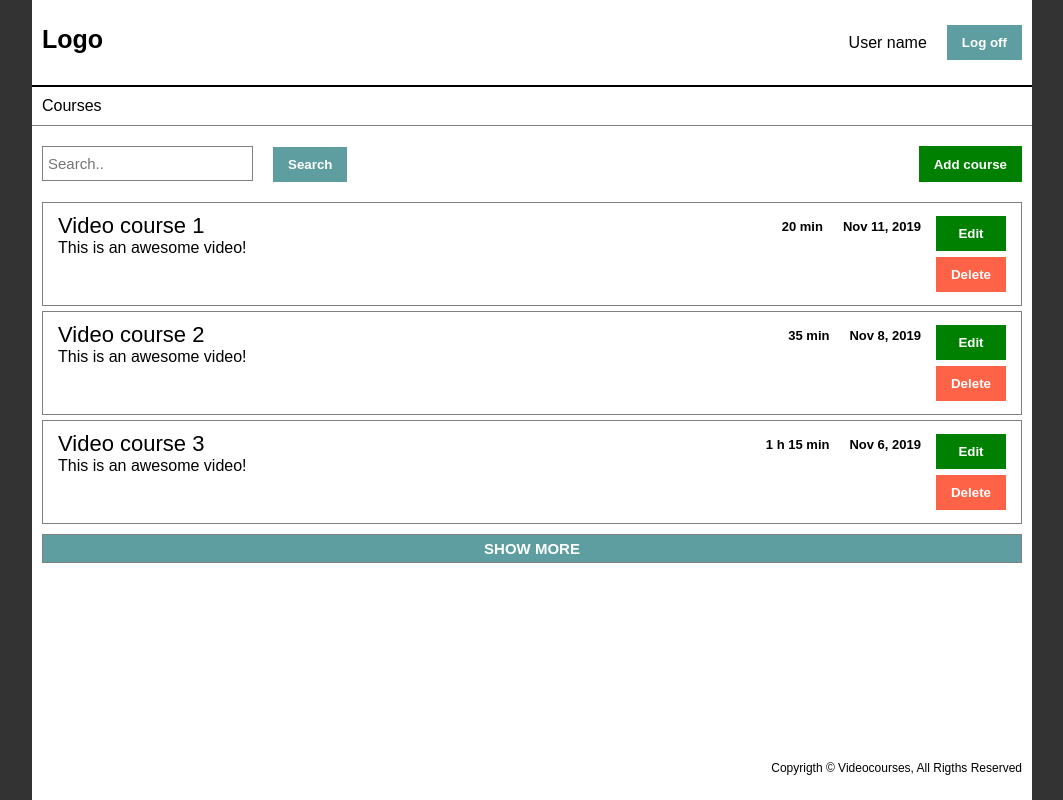
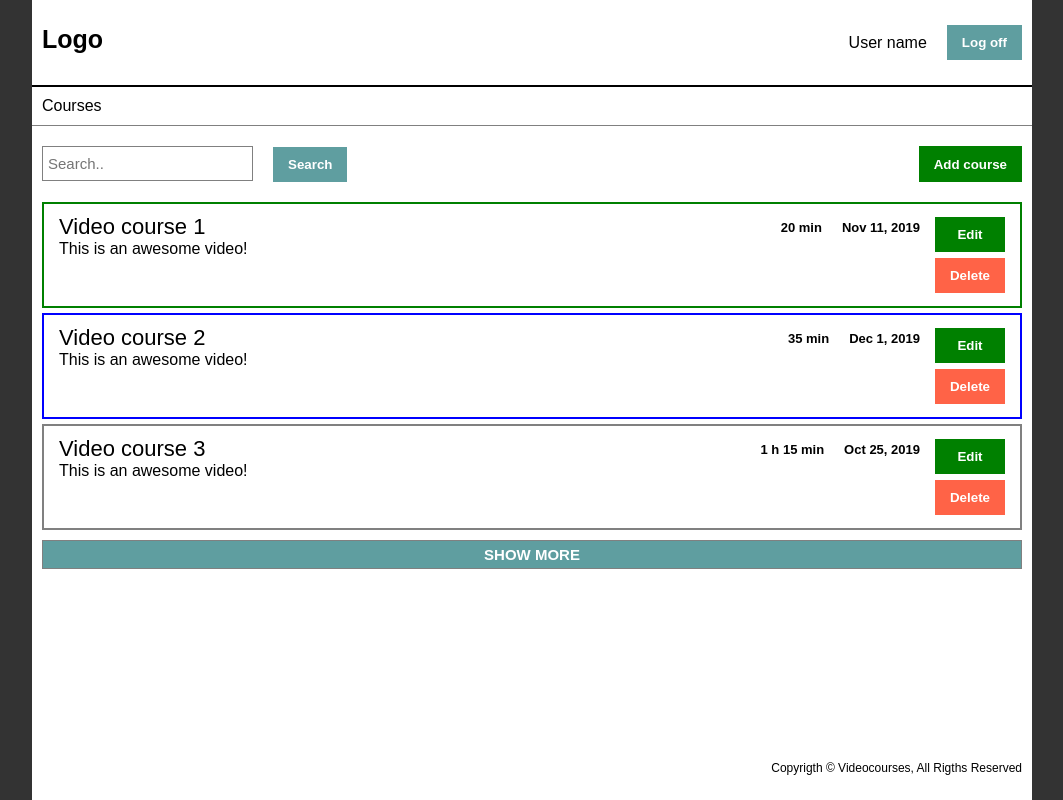
Before and after one commit to andrew-vorontsov/first-angular, an Angular app: page /courses-page in a window 1280 px wide. Shown: the whole page, without its empty margins (108-1171 px from the left). Built offline with nearby package versions, Linux system fonts and the light colour scheme.

Commit message:
add border color directive

```diff
--- a/common/constants.ts
+++ b/common/constants.ts
@@ -14,14 +14,14 @@ export class Constants {
         {
           id : 2,
           title: 'Video course 2',
-          creationDate: 1573193111111,
+          creationDate: 1575193111111,
           duration: 1000*60*35,
           description: 'This is an awesome video!',
         },
         {
           id : 3,
           title: 'Video course 3',
-          creationDate: 1573041122222,
+          creationDate: 1572041122222,
           duration: 1000*60*75,
           description: 'This is an awesome video!',
         },
--- a/src/app/app.module.ts
+++ b/src/app/app.module.ts
@@ -12,7 +12,7 @@ import { ROUTES } from './app-router';
 
 @NgModule({
   declarations: [
-    AppComponent,
+    AppComponent
   ],
   imports: [
     BrowserModule,
--- a/src/app/core/core.module.ts
+++ b/src/app/core/core.module.ts
@@ -9,7 +9,7 @@ import { FormsModule } from '@angular/forms';
 
 
 @NgModule({
-  declarations: [HeaderComponent, FooterComponent, BreadcrumbsComponent, SearchPanelComponent],
+  declarations: [HeaderComponent, FooterComponent, BreadcrumbsComponent, SearchPanelComponent,],
   imports: [
     CommonModule,
     FormsModule
--- a/src/app/core/header/header.component.ts
+++ b/src/app/core/header/header.component.ts
@@ -1,5 +1,4 @@
 import { Component, OnInit } from '@angular/core';
-
 @Component({
   selector: 'app-header',
   templateUrl: './header.component.html',
--- a/src/app/core/search-panel/search-panel.component.ts
+++ b/src/app/core/search-panel/search-panel.component.ts
@@ -12,7 +12,8 @@ export class SearchPanelComponent implements OnInit {
   public searchValue: string = '';
 
   onSearchButtonClick() {
-    console.log(this.searchValue)
+    console.log(this.searchValue);
+    this.searchValue = '';
   }
 
   ngOnInit() {
--- a/src/app/courses/courses-list-item/courses-list-item.component.css
+++ b/src/app/courses/courses-list-item/courses-list-item.component.css
@@ -1,5 +1,7 @@
 .courses {
-    border: 1px solid grey;
+    border-style: solid;
+    border-width: 2px;
+    border-color: grey;
     margin: 0px 10px 5px 10px;
     padding: 10px 15px;
     display: flex;
--- a/src/app/courses/courses-list-item/courses-list-item.component.html
+++ b/src/app/courses/courses-list-item/courses-list-item.component.html
@@ -1,4 +1,4 @@
-<div class="courses">
+<div CoursesBorderDirective [creationDate] = 'coursesItem.creationDate' class="courses">
     <div class="courses__basic-course-group">
         <div class="courses__header">
             <div class="courses__title">{{coursesItem.title}}</div>
@@ -16,6 +16,6 @@
             class="courses__button courses__delete-button"
             (click) = 'onDelButClick()'>
                 Delete
-            </button>
+        </button>
    </div>
 </div>
--- a/src/app/courses/courses-list/courses-list.component.ts
+++ b/src/app/courses/courses-list/courses-list.component.ts
@@ -9,7 +9,6 @@ import { format } from 'date-fns';
   styleUrls: ['./courses-list.component.css']
 })
 export class CoursesListComponent implements OnInit {
-
   public coursesItems: CoursesListItem[] = []
 
   constructor(private coursesService : CoursesService) { }
--- a/src/app/courses/courses.module.ts
+++ b/src/app/courses/courses.module.ts
@@ -2,11 +2,12 @@ import { NgModule } from '@angular/core';
 import { CommonModule } from '@angular/common';
 import { CoursesListComponent } from './courses-list/courses-list.component';
 import { CoursesListItemComponent } from './courses-list-item/courses-list-item.component';
+import { CoursesBorderDirective } from '../directives/courses-border.directive';
 
 
 
 @NgModule({
-  declarations: [CoursesListComponent, CoursesListItemComponent],
+  declarations: [CoursesListComponent, CoursesListItemComponent,  CoursesBorderDirective],
   imports: [
     CommonModule
   ],
--- /dev/null
+++ b/src/app/directives/courses-border.directive.ts
@@ -0,0 +1,25 @@
+import { Directive, ElementRef, Renderer2, OnInit, Input } from '@angular/core';
+import { CoursesService } from '../courses/courses.service';
+import { CoursesListItem } from '../courses/courses-list-item.module';
+
+
+@Directive({
+  selector: '[CoursesBorderDirective]',
+})
+export class CoursesBorderDirective implements OnInit {
+ @Input() creationDate: number;
+
+  private currentTime = new Date().getTime();
+  private twoWeeksTime = this.currentTime - 14*24*60*60*1000;
+
+  constructor(private element : ElementRef, private renderer: Renderer2) { }
+
+  ngOnInit() {
+    if(this.creationDate < this.currentTime && this.creationDate >= this.twoWeeksTime) {
+      this.renderer.setStyle(this.element.nativeElement, 'border-color', 'green');
+    }
+    if(this.creationDate > this.currentTime) {
+      this.renderer.setStyle(this.element.nativeElement, 'border-color', 'blue');
+    }
+  }
+}
```
